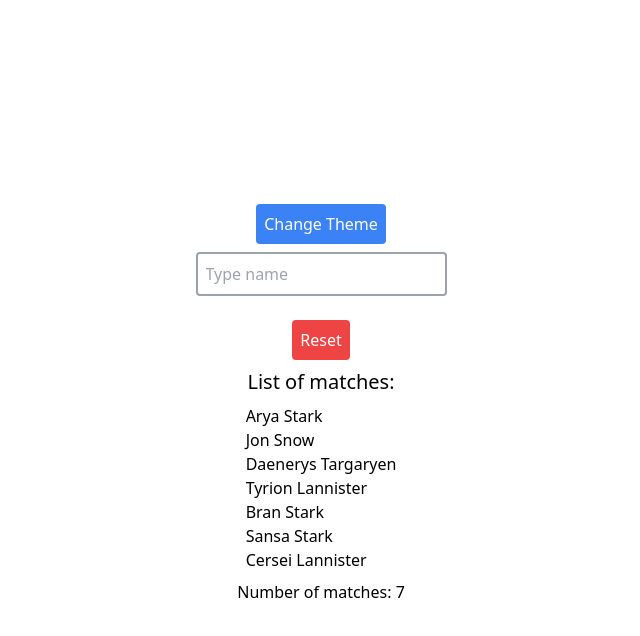
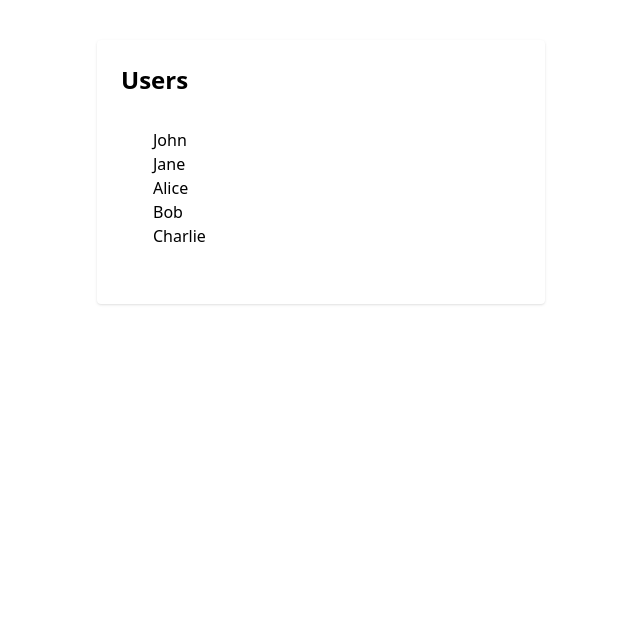
Before and after one commit to sneha930/react-practice-playground, a React (Create React App) app: page / in a window 1280 px wide. Shown: the top 636 px of the page, without its empty margins (319-959 px from the left). Built offline with nearby package versions, Linux system fonts and the light colour scheme.

Commit message:
day_5_Higher_order_component

```diff
--- a/src/App.js
+++ b/src/App.js
@@ -1,12 +1,47 @@
-import Filter from "./components/Filter";
+import { useEffect, useState } from "react";
 
-const App = () => {
-
+// Original NameList component
+const NameList = ({ data }) => {
   return (
-    <div>
-      <Filter />
+    <div className="p-4 m-4 flex flex-col justify-center">
+      {data.map((d, index) => (
+        <ul key={index}>
+          <li>{d}</li>
+        </ul>
+      ))}
     </div>
   );
 };
 
-export default App;
+// HOC that wraps NameList
+const withLoadingLabel = (WrappedComponent) => {
+  return ({ loading, data }) => {
+    if (loading) {
+      return <p className="text-blue-600 font-semibold">Loading...</p>;
+    }
+    return <WrappedComponent data={data} />;
+  };
+};
+
+// HOC-wrapped version of NameList
+const NameListWithLoading = withLoadingLabel(NameList);
+
+export default function App() {
+  const [loading, setLoading] = useState(true);
+  const [data, setData] = useState([]);
+
+  useEffect(() => {
+    const users = ["John", "Jane", "Alice", "Bob", "Charlie"];
+    setTimeout(() => {
+      setData(users);
+      setLoading(false);
+    }, 2000); // simulate 2 seconds loading
+  }, []);
+
+  return (
+    <div className="max-w-md mx-auto mt-10 p-6 bg-white rounded shadow">
+      <h1 className="text-2xl font-bold mb-4">Users</h1>
+      <NameListWithLoading loading={loading} data={data} />
+    </div>
+  );
+}
--- a/src/components/Filter.js
+++ /dev/null
@@ -1,75 +0,0 @@
-import React, { useState } from 'react';
-
-const Filter = () => {
-  const [name, setName] = useState('');
-  const [isDark, setIsDark] = useState(false);
-
-  const characters = [
-    "Arya Stark",
-    "Jon Snow",
-    "Daenerys Targaryen",
-    "Tyrion Lannister",
-    "Bran Stark",
-    "Sansa Stark",
-    "Cersei Lannister"
-  ];
-
-  // Filter characters by input, case-insensitive
-  const filteredNames = characters.filter((char) =>
-    char.toLowerCase().includes(name.toLowerCase())
-  );
-
-  const toggleTheme = () => {
-    if(isDark === false ? setIsDark(true) : setIsDark(false));
-  };
-
-  const reset = () => {
-    setName('');
-  };
-
-  const bgColor = isDark ? 'bg-black text-white' : 'bg-white text-black';
-
-  return (
-    <div className={`min-h-screen flex flex-col items-center justify-center p-4 ${bgColor}`}>
-      <button
-        onClick={toggleTheme}
-        className="p-2 m-2 bg-blue-500 text-white rounded"
-      >
-        Change Theme
-      </button>
-
-      <input
-        type="text"
-        placeholder="Type name"
-        value={name}
-        onChange={(e) => setName(e.target.value)}
-        className="border-2 border-gray-400 p-2 rounded mb-4"
-      />
-
-      <div>
-        <button
-          onClick={reset}
-          className="p-2 m-2 bg-red-500 text-white rounded"
-        >
-          Reset
-        </button>
-      </div>
-
-      <h1 className="text-xl mb-2">List of matches:</h1>
-
-      {filteredNames.length > 0 ? (
-        <ul>
-          {filteredNames.map((fname, i) => (
-            <li key={i}>{fname}</li>
-          ))}
-        </ul>
-      ) : (
-        <p>No results found.</p>
-      )}
-
-      <p className="mt-2">Number of matches: {filteredNames.length}</p>
-    </div>
-  );
-};
-
-export default Filter;
```
Also changed, not shown: 1 other file (tests, documents, lock files or other folders).
